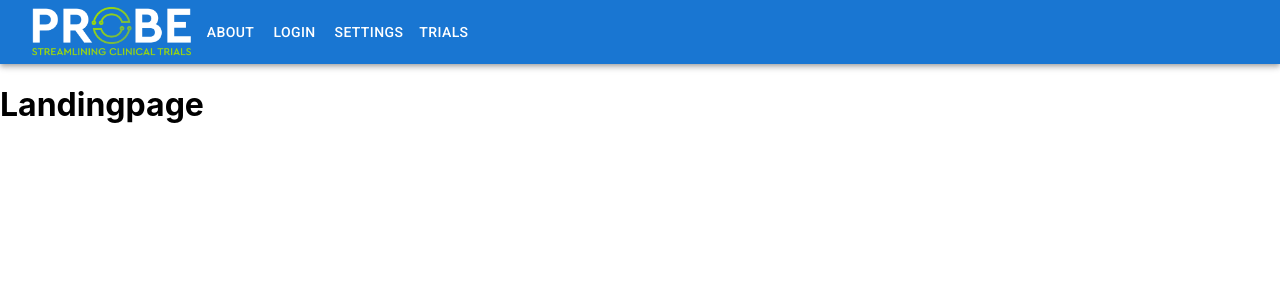
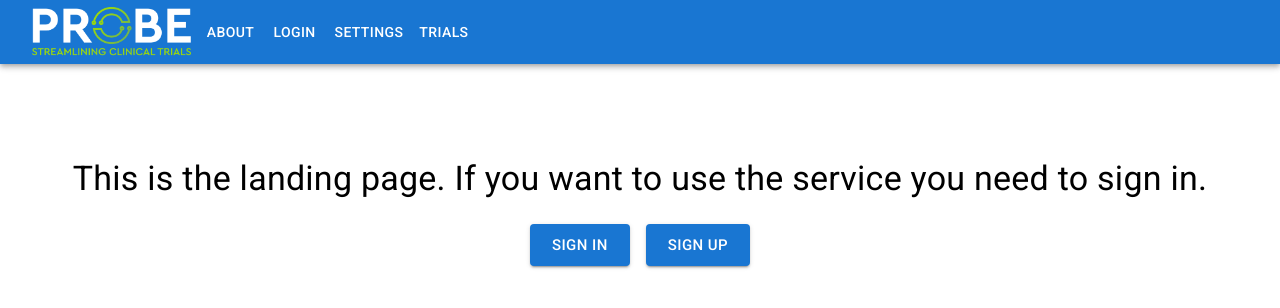
Before and after one commit to harzzek/NewDevOps, a React (Create React App) app in the folder web/: page / in a window 1280 px wide. Shown: the top 308 px of the page. Built offline with nearby package versions, Linux system fonts and the light colour scheme.

Commit message:
Added landing login and homepage to the website. Added a favicon and the tab text is changed to "Probe"

```diff
--- a/web/public/index.html
+++ b/web/public/index.html
@@ -24,7 +24,7 @@
       work correctly both with client-side routing and a non-root public URL.
       Learn how to configure a non-root public URL by running `npm run build`.
     -->
-    <title>React App</title>
+    <title>Probe</title>
   </head>
   <body>
     <noscript>You need to enable JavaScript to run this app.</noscript>
--- a/web/src/pages/About.js
+++ b/web/src/pages/About.js
@@ -1,8 +1,19 @@
+import {Grid, Typography} from "@mui/material";
+
 function About() {
     return(
-        <div>
-            <h1>About</h1>
-        </div>
+        <Grid
+            container
+            spacing={0}
+            rowSpacing={2}
+            direction="column"
+            alignItems="center"
+            justifyContent="center"
+            style={{ minHeight: '40vh' }}>
+            <Typography variant={"h2"}>
+                This is the about page, nothing interesting to see here.
+            </Typography>
+        </Grid>
     )
 
 }
--- a/web/src/pages/Homepage.js
+++ b/web/src/pages/Homepage.js
@@ -1,7 +1,44 @@
+import {Button, Grid, Typography} from "@mui/material";
+
 function Homepage() {
     return(
         <div>
-            <h1>Homepage</h1>
+            <Grid
+                container
+                spacing={0}
+                rowSpacing={2}
+                direction="column"
+                alignItems="center"
+                justifyContent="center"
+                style={{ minHeight: '40vh' }}>
+                <Grid item xs={3}>
+                    <Typography variant={"h5"}>
+                        This is your homepage. Here you can go to your settings or see clinical trials to attend.
+                    </Typography>
+                </Grid>
+                <Grid item xs={3}>
+                    <Typography>
+                        Here you can see the trials you can attend
+                    </Typography>
+                </Grid>
+                <Grid>
+                    <Button href={"#/trials"}>
+                        Trials
+                    </Button>
+                </Grid>
+                <Grid item xs={3}>
+                    <Typography>
+                        Here you can change your settings and put in new data for your conditions.
+                    </Typography>
+                </Grid>
+                <Grid>
+                    <Button href={"#/settings"}>
+                        Settings
+                    </Button>
+                </Grid>
+
+
+            </Grid>
         </div>
     )
 
--- a/web/src/pages/Landingpage.js
+++ b/web/src/pages/Landingpage.js
@@ -1,8 +1,33 @@
+import {Button, Grid, Stack, Typography} from "@mui/material";
+
 function Landingpage() {
     return(
-        <div>
-            <h1>Landingpage</h1>
-        </div>
+        <Grid
+            container
+            spacing={0}
+            rowSpacing={3}
+            direction="column"
+            alignItems="center"
+            justifyContent="center"
+            style={{ minHeight: '40vh' }}>
+            <Grid item>
+                <Typography variant={"h4"}>
+                    This is the landing page. If you want to use the service you need to sign in.
+                </Typography>
+            </Grid>
+            <Grid item>
+                <Stack direction={"row"} spacing={2}>
+                    <Button variant={"contained"} size={"large"} href={"#/login"}>
+                        Sign in
+                    </Button>
+                    <Button variant={"contained"} size={"large"} href={"#/login"}>
+                        Sign up
+                    </Button>
+                </Stack>
+            </Grid>
+
+
+        </Grid>
     )
 
 }
--- a/web/src/pages/Login.js
+++ b/web/src/pages/Login.js
@@ -1,4 +1,4 @@
-import {Button, Grid, TextField} from "@mui/material";
+import {Button, Grid, TextField, Typography} from "@mui/material";
 
 
 function Login() {
@@ -10,13 +10,16 @@ function Login() {
             direction="column"
             alignItems="center"
             justifyContent="center"
-            style={{ minHeight: '100vh' }}>
+            style={{ minHeight: '70vh' }}>
+            <Grid item>
+                <Typography variant={"h4"}>
+                    Login page
+                </Typography>
+            </Grid>
             <Grid item spacing={2}>
                 <TextField id="outlined-basic" label="Email" variant="outlined" />
             </Grid>
-            <Grid
-                item
-            >
+            <Grid item>
                 <TextField id="outlined-basic" label="Password" variant="outlined" />
             </Grid>
             <Grid item>
```
Also changed, not shown: 1 other file (tests, documents, lock files or other folders).
